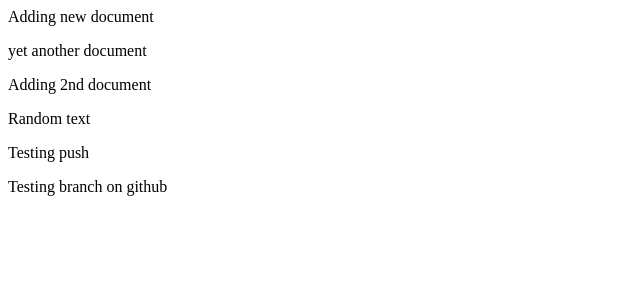
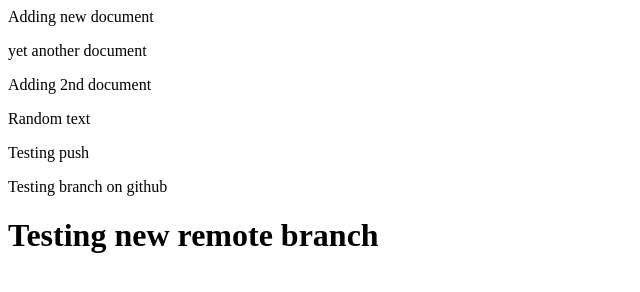
Before and after one commit to prg007/test, a plain HTML site: page index.html in a window 1280 px wide. Shown: the whole page, without its empty margins (0-640 px from the left). Drawn offline with Linux system fonts and the light colour scheme.

Commit message:
Added new header

```diff
--- a/index.html
+++ b/index.html
@@ -4,3 +4,5 @@
 <p>Random text</p>
 <p>Testing push</p>
 <p>Testing branch on github</p>
+
+<h1>Testing new remote branch</h1>
```
